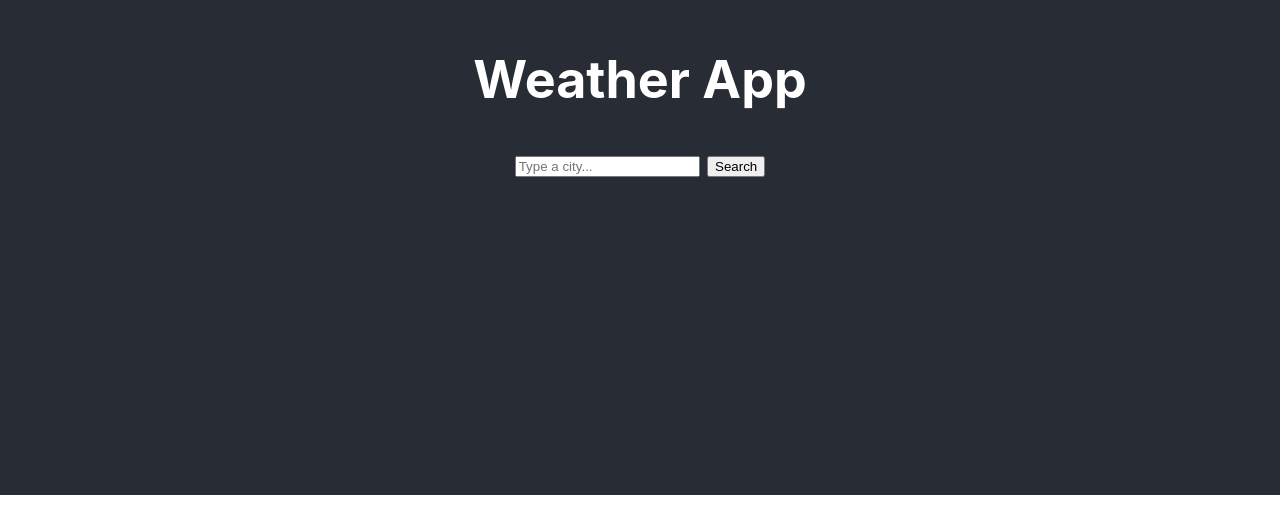
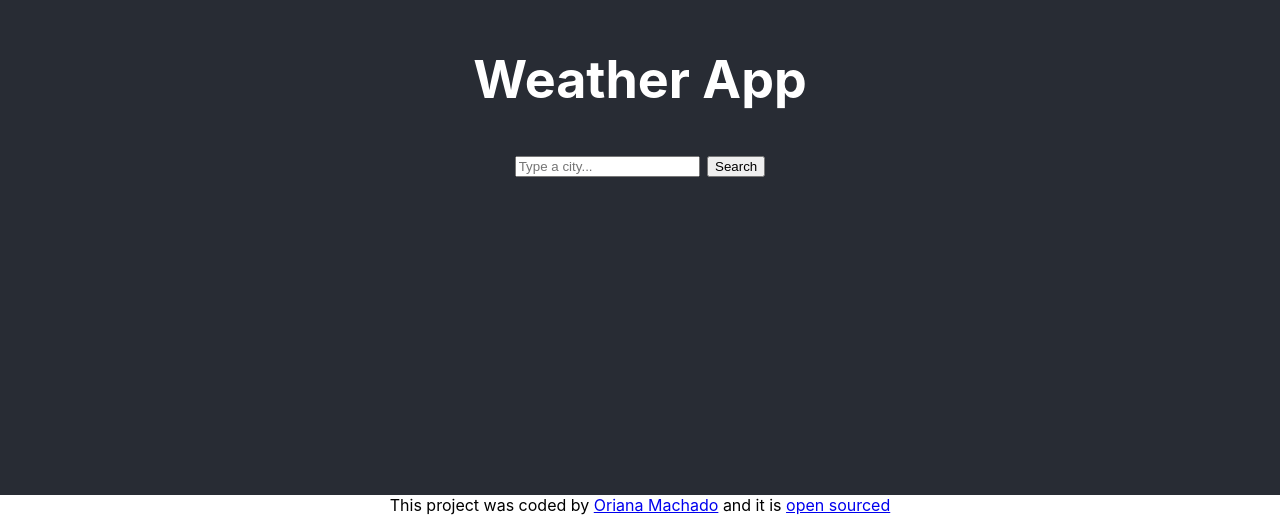
Before and after one commit to orianamachado66/app-react, a React (Create React App) app: page / in a window 1280 px wide. Shown: the part 305-820 px from the top of the page. Built offline with nearby package versions, Linux system fonts and the light colour scheme.

Commit message:
Added the footer

```diff
--- a/src/App.js
+++ b/src/App.js
@@ -10,6 +10,18 @@ function App() {
 
         <Weather />
       </header>
+      <footer>
+        <div>
+          This project was coded by{" "}
+          <a href="https://www.linkedin.com/in/oriana-machado-771014130/">
+            Oriana Machado
+          </a>{" "}
+          and it is{" "}
+          <a href="https://github.com/orianamachado66/app-react">
+            open sourced
+          </a>
+        </div>
+      </footer>
     </div>
   );
 }
```
